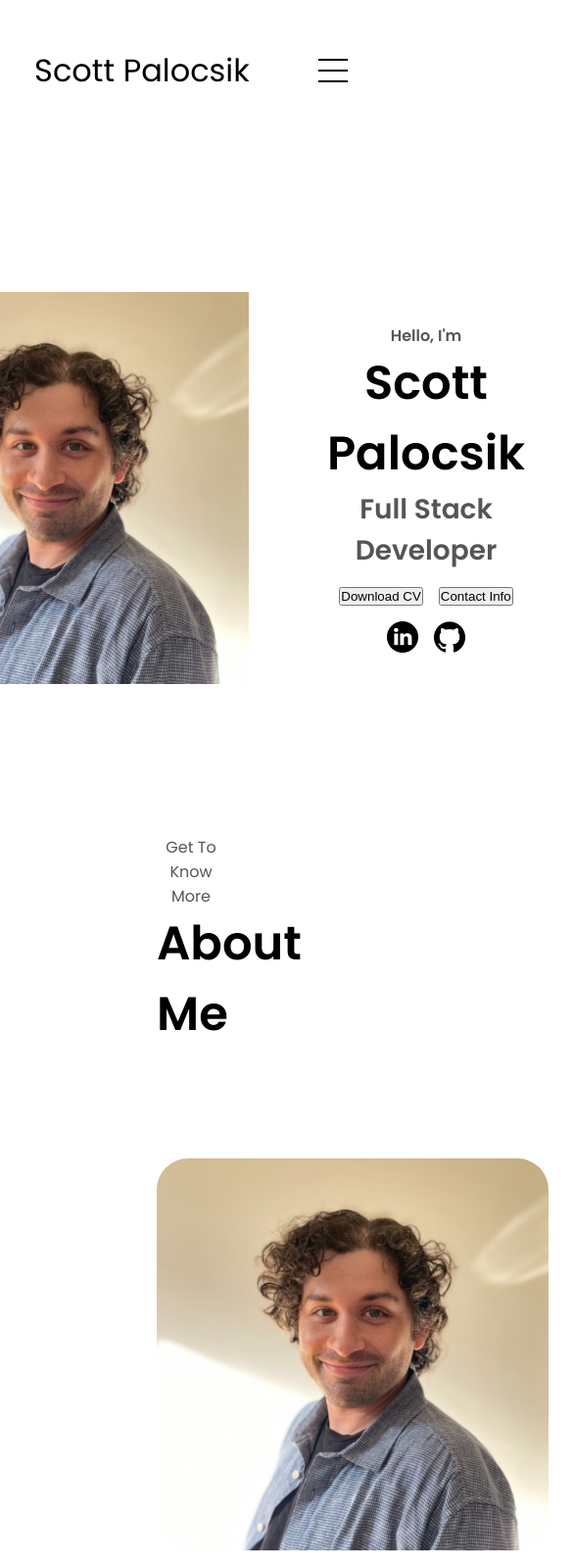
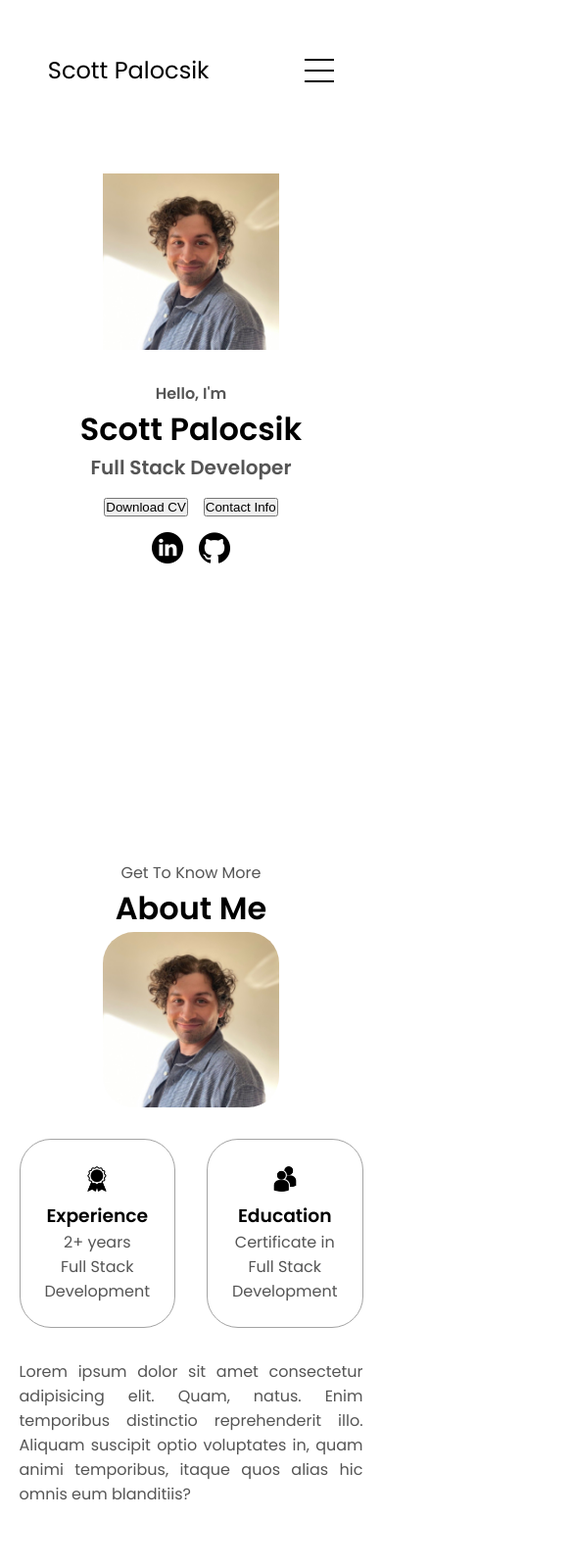
Before and after one commit to scottp014/portfolio-site, a plain HTML site: page index.html in a window 390 px wide. Shown: the top 1600 px of the page at 98% size, 585 px wide, since content can reach past the window. Drawn offline with Linux system fonts and the light colour scheme.

Commit message:
fixed responsive design

```diff
--- a/mediaqueries.css
+++ b/mediaqueries.css
@@ -1,3 +1,13 @@
+@media screen and (max-width: 1400px) {
+  #profile {
+    height: 83vh;
+    margin-bottom: 6rem;
+  }
+  .about-containers {
+    flex-wrap: wrap;
+  }
+}
+
 @media screen and (max-width: 1200px) {
   #desktop-nav {
     display: none;
@@ -5,4 +15,85 @@
   #hamburger-nav {
     display: flex;
   }
+  #experience,
+  .experience-details-container {
+    margin-top: 2rem;
+  }
+  #profile,
+  .section-container {
+    display: block;
+  }
+  .arrow {
+    display: none;
+  }
+  section,
+  .section-container {
+    height: fit-content;
+  }
+  section {
+    margin: 0 5%;
+  }
+  .section__pic-container {
+    width: 275px;
+    height: 275px;
+    margin: 0 auto 2rem;
+  }
+  .about-containers {
+    margin-top: 0;
+  }
 }
+
+@media screen and (max-width: 600px) {
+  #contact,
+  footer {
+    height: 40vh;
+  }
+  #profile {
+    height: 83vh;
+    margin-bottom: 0;
+  }
+  article {
+    font-size: 1rem;
+  }
+  footer nav {
+    height: fit-content;
+    margin-bottom: 2rem;
+  }
+  .about-containers,
+  .contact-info-upper-container,
+  btn-container {
+    flex-wrap: wrap;
+  }
+  .contact-info-container {
+    margin: 0;
+  }
+  .contact-info-container p,
+  .nav-links li a {
+    font-size: 1rem;
+  }
+  .experience-sub-title {
+    font-size: 1.25rem;
+  }
+  .logo {
+    font-size: 1.5rem;
+  }
+  .nav-links {
+    flex-direction: column;
+    gap: 0.5rem;
+    text-align: center;
+  }
+  .section__pic-container {
+    width: auto;
+    height: 46vw;
+    justify-content: center;
+  }
+  .section__text__p2 {
+    font-size: 1.25rem;
+  }
+  .title {
+    font-size: 2rem;
+  }
+  .text-container {
+    text-align: justify;
+  }
+}
```
